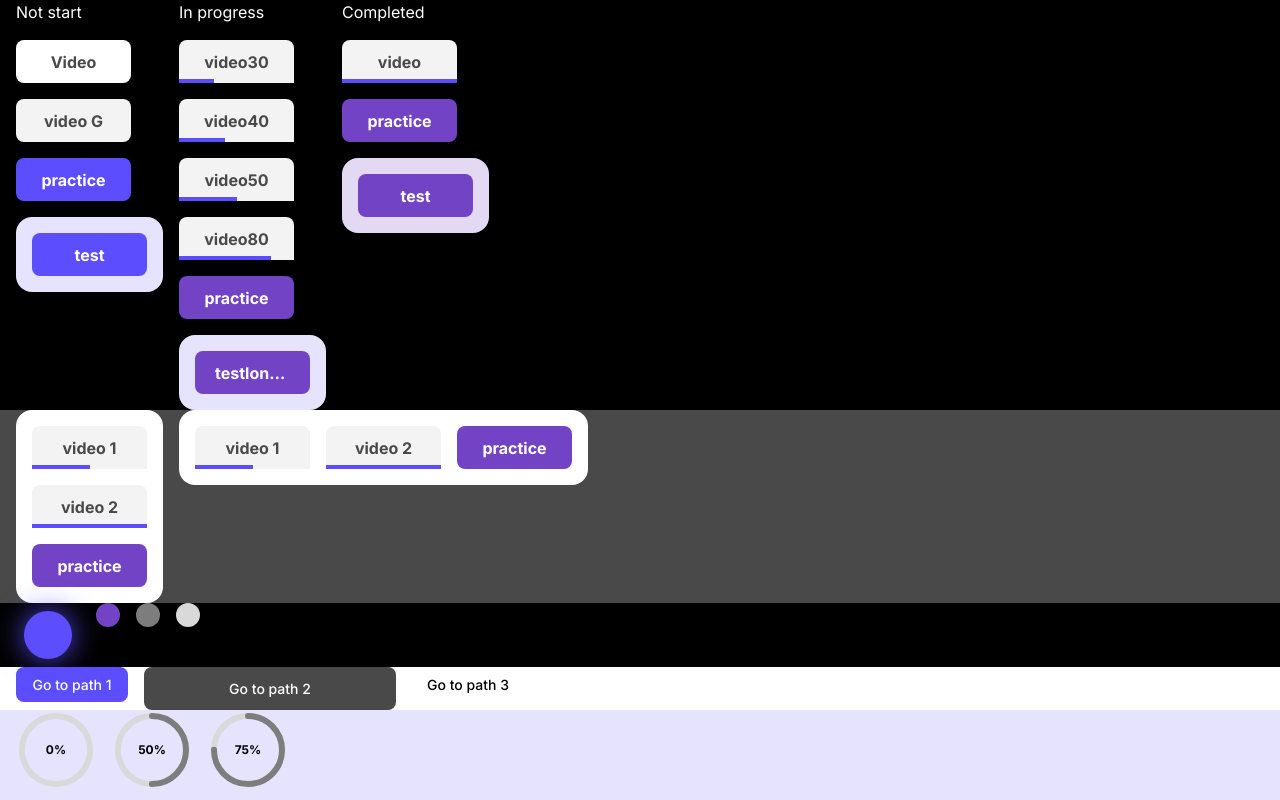
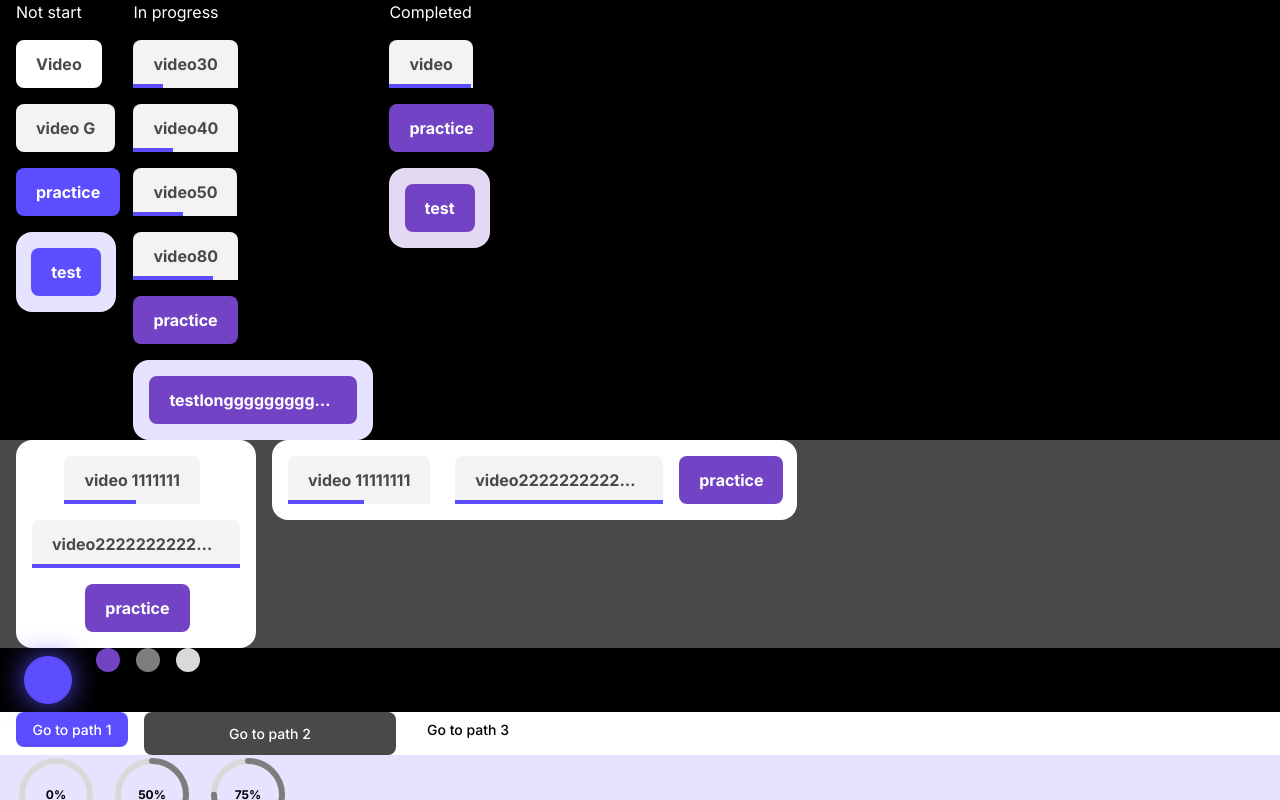
Before and after one commit to MicroCU/Frontend, a Next.js app: page /example in a window 1280 px wide. Shown: the top 800 px of the page. Built offline with nearby package versions, Linux system fonts and the light colour scheme; a web font is replaced by a local one.

Commit message:
fix: micro and group component

```diff
--- a/app/example/page.tsx
+++ b/app/example/page.tsx
@@ -143,7 +143,7 @@ export default function TontanComponent() {
           micros={[
             {
               id: "1",
-              title: "video 1",
+              title: "video 1111111",
               progress: 50,
               type: MicroTypeEnum.VIDEO,
               status: MicroStatusEnum.IN_PROGRESS,
@@ -151,7 +151,7 @@ export default function TontanComponent() {
             },
             {
               id: "2",
-              title: "video 2",
+              title: "video222222222222222222222222222",
               progress: 100,
               type: MicroTypeEnum.VIDEO,
               status: MicroStatusEnum.COMPLETED,
@@ -172,7 +172,7 @@ export default function TontanComponent() {
           micros={[
             {
               id: "1",
-              title: "video 1",
+              title: "video 11111111",
               progress: 50,
               type: MicroTypeEnum.VIDEO,
               status: MicroStatusEnum.IN_PROGRESS,
@@ -180,7 +180,7 @@ export default function TontanComponent() {
             },
             {
               id: "2",
-              title: "video 2",
+              title: "video222222222222222222222222",
               progress: 100,
               type: MicroTypeEnum.VIDEO,
               status: MicroStatusEnum.COMPLETED,
--- /dev/null
+++ b/components/Group.tsx
@@ -0,0 +1,44 @@
+import { GroupTypeEnum } from "@/types/enum";
+import Micro, { IMicroProps } from "./Micro";
+
+export interface IGroupProps {
+  micros: IMicroProps[];
+  type: GroupTypeEnum;
+}
+
+export default function Group({ micros, type }: IGroupProps) {
+  return (
+    <>
+      {type === GroupTypeEnum.Ordered ? (
+        <div className="flex flex-col bg-white w-fit h-fit justify-center content-center p-4 gap-y-4 rounded-2xl">
+          {micros.map((micro) => (
+            <Micro
+              id={micro.id}
+              title={micro.title}
+              progress={micro.progress}
+              type={micro.type}
+              status={micro.status}
+              isGroup={micro.isGroup}
+              key={micro.id}
+              className="mx-auto"
+            />
+          ))}
+        </div>
+      ) : (
+        <div className="flex flex-row bg-white w-fit h-fit justify-center content-center p-4 gap-x-4 rounded-2xl">
+          {micros.map((micro) => (
+            <Micro
+              id={micro.id}
+              title={micro.title}
+              progress={micro.progress}
+              type={micro.type}
+              status={micro.status}
+              isGroup={micro.isGroup}
+              key={micro.id}
+            />
+          ))}
+        </div>
+      )}
+    </>
+  );
+}
--- a/components/micro.tsx
+++ b/components/Micro.tsx
@@ -1,3 +1,6 @@
+"use client";
+import { useEffect, useRef, useState } from "react";
+import { cn } from "@/lib/utils";
 import { MicroTypeEnum, MicroStatusEnum } from "@/types/enum";
 
 export interface IMicroProps {
@@ -7,6 +10,7 @@ export interface IMicroProps {
   type: MicroTypeEnum;
   status: MicroStatusEnum;
   isGroup?: boolean;
+  className?: string;
 }
 
 export default function Micro({
@@ -14,8 +18,33 @@ export default function Micro({
   progress,
   type,
   status,
-  isGroup = true
+  isGroup = true,
+  className
 }: IMicroProps) {
+  const [widthNode, setWidthNode] = useState(0);
+  const [heightNode, setHeightNode] = useState(0);
+  const componentRef = useRef<HTMLDivElement>(null);
+
+  useEffect(() => {
+    const getWidthAndHeight = () => {
+      if (componentRef.current) {
+        const { width, height } = componentRef.current.getBoundingClientRect();
+        return { width, height };
+      }
+      return { width: 0, height: 0 };
+    };
+
+    const { width, height } = getWidthAndHeight();
+    setWidthNode(width);
+    setHeightNode(height);
+
+    window.addEventListener("resize", getWidthAndHeight);
+
+    return () => {
+      window.removeEventListener("resize", getWidthAndHeight);
+    };
+  }, []);
+
   let backgroundColor = "";
   let textColor = "text-white";
   if (type === MicroTypeEnum.VIDEO) {
@@ -46,7 +75,6 @@ export default function Micro({
   }
 
   let borderRadius = "rounded-lg";
-  const widthNode = 115;
   if (progress > 0 && type === MicroTypeEnum.VIDEO) {
     borderRadius = "rounded-t-lg";
   }
@@ -55,16 +83,22 @@ export default function Micro({
   if (type === MicroTypeEnum.TEST) {
     if (status === MicroStatusEnum.COMPLETED) {
       parentStyle =
-        "flex items-center justify-center w-[147px] h-[75px] rounded-2xl bg-progressLight";
+        "flex items-center justify-center content-center rounded-2xl bg-progressLight";
     } else {
       parentStyle =
-        "flex items-center justify-center w-[147px] h-[75px] rounded-2xl bg-primaryLight";
+        "flex items-center justify-center content-center rounded-2xl bg-primaryLight";
     }
   }
 
   return (
-    <div className={`${parentStyle}`}>
-      <div className="relative w-[115px] h-[43px]">
+    <div
+      className={`${parentStyle} ${className}`}
+      style={{
+        width: type === MicroTypeEnum.TEST ? widthNode + 32 : widthNode,
+        height: type === MicroTypeEnum.TEST ? heightNode + 32 : heightNode
+      }}
+    >
+      <div ref={componentRef} className="relative w-fit h-fit max-w-52">
         <div
           className={`${backgroundColor} w-full h-full px-5 py-3 text-center
             ${borderRadius} ${textColor} Bold16 flex items-center justify-center`}
--- a/components/group.tsx
+++ /dev/null
@@ -1,45 +0,0 @@
-import { GroupTypeEnum } from "@/types/enum";
-import Micro, { IMicroProps } from "./Micro";
-
-export interface IGroupProps {
-  micros: IMicroProps[];
-  type: GroupTypeEnum;
-}
-
-export default function Group({ micros, type }: IGroupProps) {
-  return (
-    <>
-      {type === GroupTypeEnum.Ordered ? (
-        <div className="flex flex-col bg-white w-fit h-fit content-center p-4 gap-y-4 rounded-2xl">
-          {micros.map((micro) => (
-            <div key={micro.id}>
-              <Micro
-                id={micro.id}
-                title={micro.title}
-                progress={micro.progress}
-                type={micro.type}
-                status={micro.status}
-                isGroup={micro.isGroup}
-              />
-            </div>
-          ))}
-        </div>
-      ) : (
-        <div className="flex flex-row bg-white w-fit h-[75px] justify-center p-4 gap-x-4 rounded-2xl">
-          {micros.map((micro) => (
-            <div key={micro.id}>
-              <Micro
-                id={micro.id}
-                title={micro.title}
-                progress={micro.progress}
-                type={micro.type}
-                status={micro.status}
-                isGroup={micro.isGroup}
-              />
-            </div>
-          ))}
-        </div>
-      )}
-    </>
-  );
-}
--- a/components/path/customNode/InfoNode.tsx
+++ /dev/null
@@ -1,43 +0,0 @@
-"use client";
-import { Handle, Position } from "reactflow";
-import { defaultSettings } from "../setting";
-import { useScreenContext } from "@/components/context/ScreenContext";
-
-export default function InfoNode({
-  id,
-  data,
-  isConnectable
-}: {
-  id: string;
-  data: { label: string };
-  isConnectable: boolean;
-}) {
-  const { screenWidth, setScreenWidth } = useScreenContext();
-  return (
-    <div style={{ backgroundColor: "red", width: "fit-content" }}>
-      <Handle
-        type="target"
-        position={Position.Top}
-        isConnectable={isConnectable}
-      />
-      <div
-        style={{
-          backgroundColor: "#f2c9ff",
-          width: `${screenWidth}px`,
-          height: `${defaultSettings.rootY}px`,
-          marginBottom: ""
-        }}
-        key={id}
-      >
-        {" "}
-        {data.label}{" "}
-      </div>
-      <Handle
-        type="source"
-        position={Position.Bottom}
-        id="b"
-        isConnectable={isConnectable}
-      />
-    </div>
-  );
-}
--- a/components/path/index.tsx
+++ b/components/path/index.tsx
@@ -19,8 +19,6 @@ import { getInitialNodesAndEdges } from "./node-edges";
 import { defaultSettings, groupSettings } from "./setting";
 import GroupNode from "./customNode/GroupNode";
 import SingleNode from "./customNode/SingleNode";
-import InfoNode from "./customNode/InfoNode";
-import { setInfoSection } from "./util";
 import "reactflow/dist/style.css";
 import {
   calculateNodeSize,
@@ -104,7 +102,6 @@ export default function DirectedGraph({
     () => ({
       groupNode: GroupNode,
       singleNode: SingleNode,
-      infoNode: InfoNode
     }),
     []
   );
--- a/components/path/util.ts
+++ /dev/null
@@ -1,30 +0,0 @@
-import { Node } from "reactflow";
-import { defaultSettings, groupSettings } from "./setting";
-
-export function setInfoSection(reactFlownodes: Node<any, string | undefined>[], screenWidth: number, rootInfo: {
-    width: number;
-    x: number;
-    y: number;
-}) {
-    let infoNode = reactFlownodes.find(node => node.id === 'info')
-    if (infoNode) {
-        infoNode.position = {
-            x: rootInfo.x - screenWidth / 2 + rootInfo.width / 2,
-            y: -500
-        }
-        return
-    }
-    reactFlownodes.push({
-        id: 'info',
-        type: 'infoNode',
-        position: {
-            x: rootInfo.x - screenWidth / 2 + rootInfo.width / 2,
-            y: -500
-        },
-        data: {
-            label: 'info section (mock na)'
-        },
-        draggable: false,
-        selectable: false,
-    })
-}
```
Also changed, not shown: components/Node.tsx (renamed from components/node.tsx).
